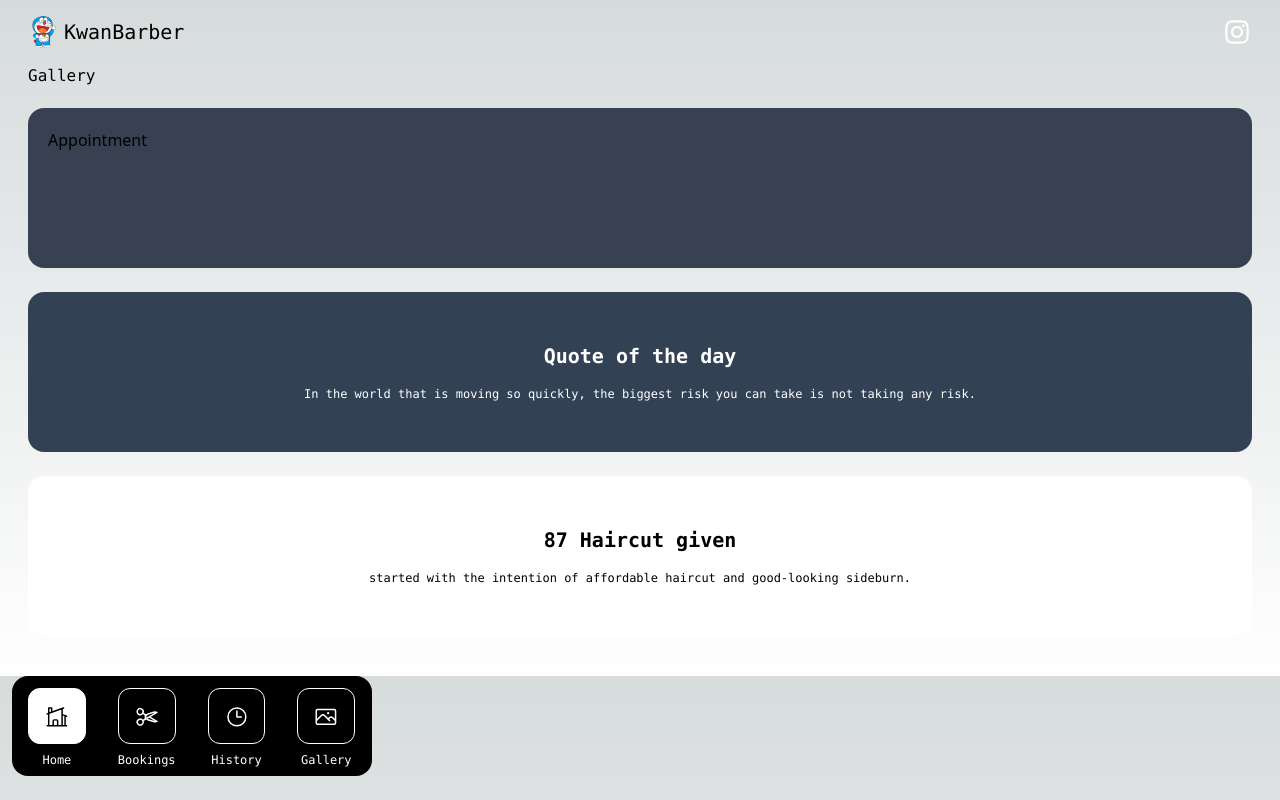
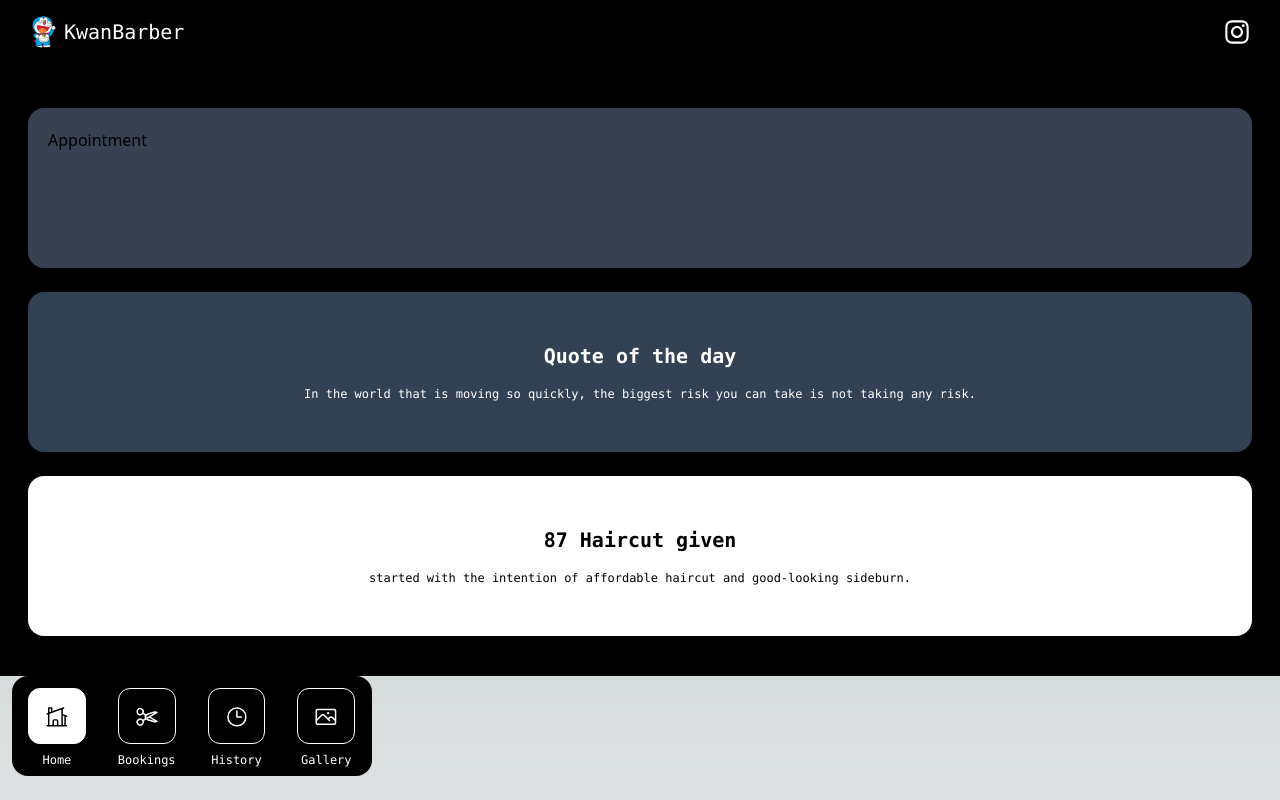
Before and after one commit to Leykwan132/kbarber, a Next.js app: page /gallery in a window 1280 px wide. Built offline with nearby package versions, Linux system fonts and the light colour scheme.

Commit message:
Background cleanup.

```diff
--- a/components/AnimatedSection.tsx
+++ /dev/null
@@ -1,25 +0,0 @@
-import React from "react";
-import { motion } from "framer-motion";
-
-interface AnimatedSectionProps {
-  children?: React.ReactNode;
-  className?: string;
-  delay: number;
-}
-
-export const AnimatedSection: React.FC<AnimatedSectionProps> = ({
-  children,
-  className,
-  delay,
-}) => {
-  return (
-    <motion.section
-      initial={{ y: 10, opacity: 0 }}
-      animate={{ y: 0, opacity: 1 }}
-      transition={{ duration: 0.5, delay }}
-      className={className}
-    >
-      {children}
-    </motion.section>
-  );
-};
--- a/components/Header.tsx
+++ b/components/Header.tsx
@@ -15,7 +15,7 @@ const Header = (props: Props) => {
             className="object-cover w-full h-full"
           />
         </div>
-        <p className="font-mono text-xl">KwanBarber</p>
+        <p className="font-mono text-xl text-white">KwanBarber</p>
       </div>
       <a href="https://www.instagram.com/kwanbarber/" target="_blank">
         <AiOutlineInstagram className="text-3xl text-white" />
--- a/pages/bookings.tsx
+++ b/pages/bookings.tsx
@@ -1,4 +1,3 @@
-import { AnimatedSection } from "@/components/AnimatedSection";
 import Appointment from "@/components/Appointment";
 import Card from "@/components/Card";
 import Header from "@/components/Header";
@@ -9,16 +8,14 @@ type Props = {};
 
 const bookings = (props: Props) => {
   return (
-    <div className="relative z-20 flex flex-col justify-center py-4 px-7">
+    <div className="relative z-20 flex flex-col justify-center py-4 bg-black px-7 ">
       <Header />
-      <AnimatedSection delay={0.1}>
       <div className="mt-4 font-mono ">Bookings</div>{" "}
       <div className="flex flex-col gap-6 my-5 mb-6 ">
         <Appointment />
         <Card content="quote" />
         <Card content="count" />
       </div>
-      </AnimatedSection>
       <div className="fixed z-50 bottom-8 ">
         <Navbar />
       </div>
--- a/pages/gallery.tsx
+++ b/pages/gallery.tsx
@@ -1,4 +1,3 @@
-import { AnimatedSection } from "@/components/AnimatedSection";
 import Appointment from "@/components/Appointment";
 import Card from "@/components/Card";
 import Header from "@/components/Header";
@@ -9,16 +8,14 @@ type Props = {};
 
 const gallery = (props: Props) => {
   return (
-    <div className="relative z-20 flex flex-col justify-center py-4 px-7">
+    <div className="relative z-20 flex flex-col justify-center py-4 bg-black px-7 ">
       <Header />
-      <AnimatedSection delay={0}>
       <div className="mt-4 font-mono ">Gallery</div>{" "}
       <div className="flex flex-col gap-6 my-5 mb-6 ">
         <Appointment />
         <Card content="quote" />
         <Card content="count" />
       </div>
-      </AnimatedSection>
       <div className="fixed z-50 bottom-8 ">
         <Navbar />
       </div>
--- a/pages/history.tsx
+++ b/pages/history.tsx
@@ -1,4 +1,3 @@
-import { AnimatedSection } from "@/components/AnimatedSection";
 import Appointment from "@/components/Appointment";
 import Card from "@/components/Card";
 import Header from "@/components/Header";
@@ -9,16 +8,14 @@ type Props = {};
 
 const history = (props: Props) => {
   return (
-    <div className="relative z-20 flex flex-col justify-center py-4 px-7">
+    <div className="relative z-20 flex flex-col justify-center py-4 bg-black px-7 ">
       <Header />
-      <AnimatedSection delay={0}>
       <div className="mt-4 font-mono ">History</div>{" "}
       <div className="flex flex-col gap-6 my-5 mb-6 ">
         <Appointment />
         <Card content="quote" />
         <Card content="count" />
       </div>
-      </AnimatedSection>
       <div className="fixed z-50 bottom-8 ">
         <Navbar />
       </div>
--- a/pages/home.tsx
+++ b/pages/home.tsx
@@ -5,7 +5,6 @@ import Navbar from "@/components/Navbar";
 import Card from "@/components/Card";
 import Appointment from "@/components/Appointment";
 import Header from "@/components/Header";
-import { AnimatedSection } from "@/components/AnimatedSection";
 
 type Props = {};
 
@@ -13,18 +12,16 @@ const Home = (props: Props) => {
   const router = useRouter();
   const { data: session } = useSession();
   return (
-    <div className="relative z-20 flex flex-col justify-center py-4 px-7">
+    <div className="relative z-20 flex flex-col justify-center py-4 bg-black px-7">
       <Header />
-      <AnimatedSection delay={0}>
       <div className="flex items-center">
-          <div className="mt-4 font-mono ">{`Hey ${session?.user?.name}! 👋🏻`}</div>
+        <div className="mt-4 font-mono text-white ">{`Hey ${session?.user?.name}! 👋🏻`}</div>
       </div>
       <div className="flex flex-col gap-6 my-5 mb-6 ">
         <Appointment />
         <Card content="quote" />
         <Card content="count" />
       </div>
-      </AnimatedSection>
 
       <div className="fixed z-50 bottom-8 ">
         <Navbar />
```
Lines whose indentation alone changed are shown as unchanged.
